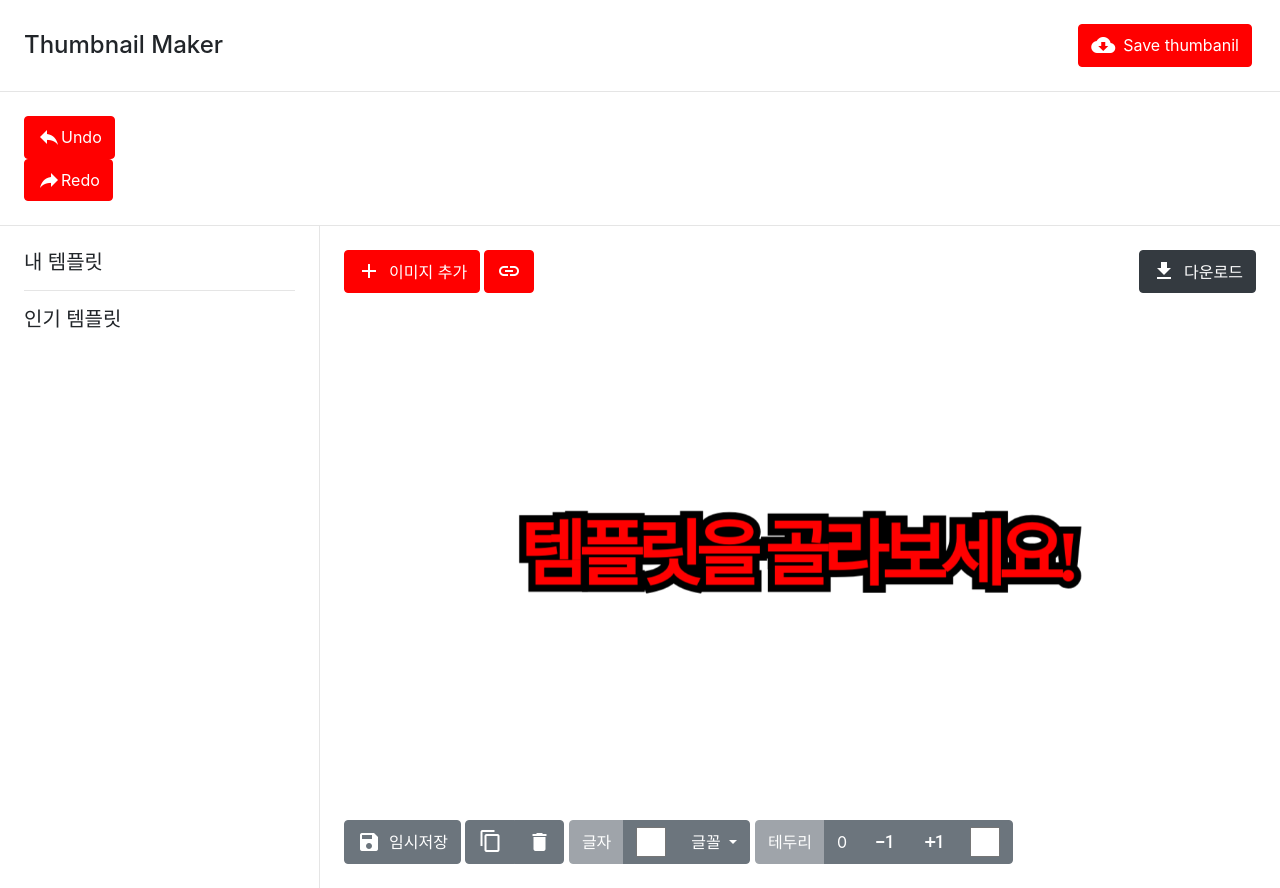
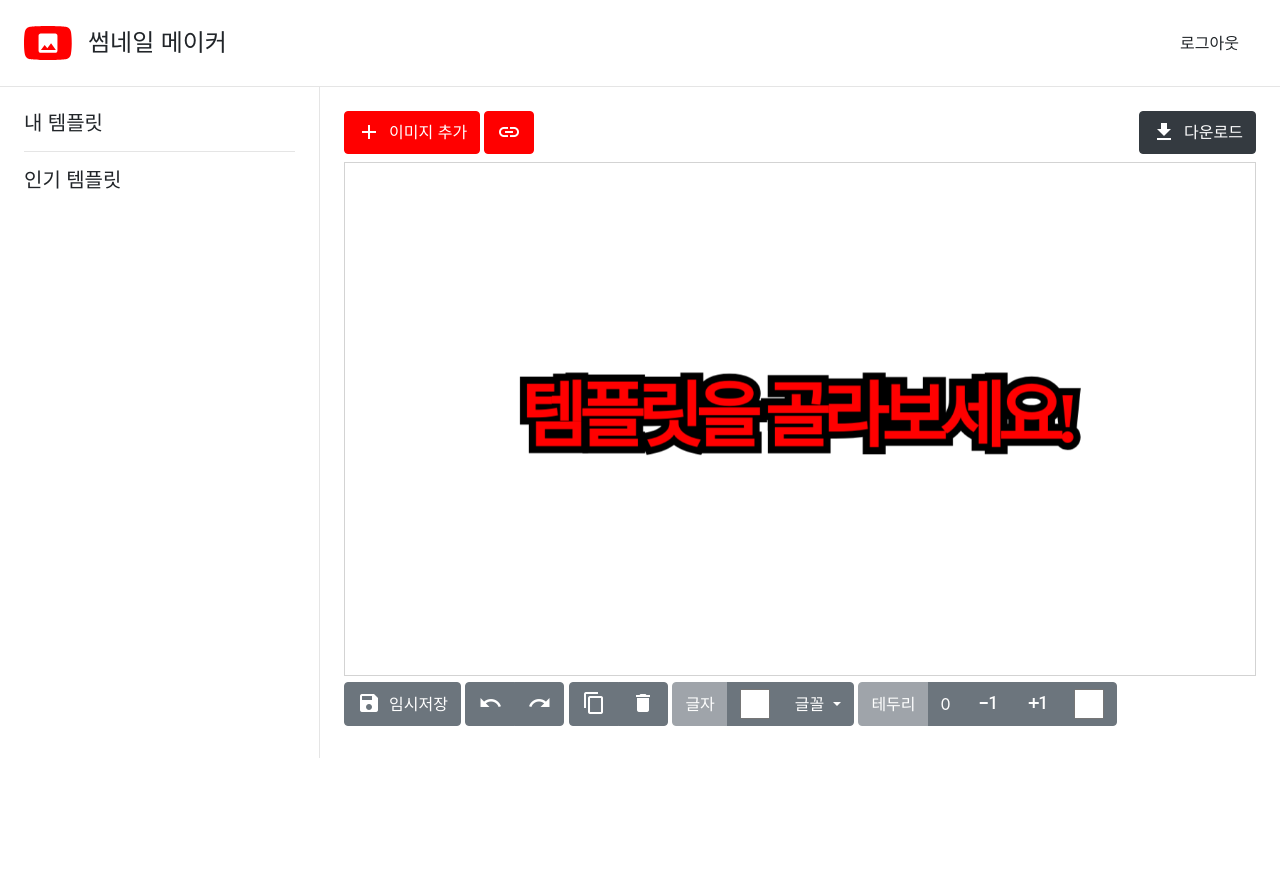
Before and after one commit to twins1040/ThumbnailCanvas, a Django app: page / in a window 1280 px wide. After the commit the page ends 758 px from the top, so only its background shows below. Run offline with Django 3.2, Linux system fonts and the light colour scheme; the visitor is signed in with stand-in values (Sample User, id 1); data comes from the database, SQL or seed files in the repository; data that the repository does not hold is empty; parts of the project's set-up code (start-up, migrations or seed data) failed here and were passed over; some libraries are stand-ins or nearby versions; some web fonts are replaced.

Commit message:
Revert "add editor navbar"
This reverts commit c04b212a3f0d68d920ffdf4591b43a6748019664.

```diff
--- a/fabricCanvas/templates/fabricCanvas/index.html
+++ b/fabricCanvas/templates/fabricCanvas/index.html
@@ -42,34 +42,20 @@
 
 
 	<nav class="bd-navbar">
-		<h4 class="m-0 d-inline">Thumbnail Maker</h4>
+		<img class="ic-big mr-3" src="{% static "img/youthumb.svg" %}">
+		<h4 class="bd-title d-inline">썸네일 메이커</h4>
 
 		<div class="btn-group ml-auto">
 			<!-- 로그인 -->
 			<div class="mr-1">
 				{% if user.is_authenticated %}
-					<a class="btn btn-with-icon btn-primary color-white mb-0" id="switch-user" data-user="true">
-						<i>cloud_download</i> Save thumbanil</a>
+					<a class="btn btn-link mb-0" id="switch-user" data-user="true">로그아웃</a>
 				{% else %}
-					<a class="btn btn-with-icon btn-primary color-white mb-0" id="switch-user" data-user="false">
-						<i>cloud_download</i> Save thumbanil</a>
+					<a class="btn btn-link mb-0" id="switch-user" data-user="false">로그인</a>
 				{% endif %}
 				<input type="file" id="imgLoader" class="hide-input"/>
 			</div>
 		</div>
-	</nav>
-	<nav class="bd-navbar">
-		<div>
-			<button id="btn-undo" class="btn btn-primary btn-icon">
-				<i >reply</i>
-				<span>Undo</span>
-			</button>
-			<button id="btn-undo" class="btn btn-primary btn-icon">
-				<i class="y-flip">reply</i>
-				<span>Redo</span>
-			</button>
-		</div>
-
 	</nav>
 
 	<div class="container-fluid">
@@ -103,7 +89,7 @@
 				</div>
 
 				<div class="block-canvas transition">
-					<canvas id="myCanvas" class="canvas-artboard sticky-header b-1">
+					<canvas id="myCanvas" class="canvas-artboard sticky-header">
 						Your browser does not support the canvas element
 					</canvas>
 				</div>
@@ -118,6 +104,15 @@
 						</label>
 					</div>
 
+					<!-- 콤포넌트 제어 -->
+					<div class="btn-group" role="group" aria-label="Basic example">
+						<button class="btn btn-secondary" id="btn-undo">
+							<i >undo</i>
+						</button>
+						<button class="btn btn-secondary" id="btn-redo">
+							<i >redo</i>
+						</button>
+					</div>
 					<!-- 콤포넌트 제어 -->
 					<div class="btn-group" role="group" aria-label="Basic example">
 						<button class="btn btn-secondary" id="btn-copy" alt="ctr+c">
--- a/static/bypass/custom.css
+++ b/static/bypass/custom.css
@@ -2,9 +2,9 @@
 .hide {
 	display: none;
 }
-/* #myCanvas {
+#myCanvas {
 	border:1px solid #d3d3d3;
-} */
+}
 .canvas-container,
 .lower-canvas,
 .upper-canvas {
@@ -39,6 +39,16 @@
 .bd-content {
 	padding: 1.5rem;
 }
+/* #imgLoader {
+	width: 200px;
+} */
+/* .img-loader label {
+	display: inline-block; padding: .75em 1rem; color: white; font-size: inherit; line-height: normal; vertical-align: middle;
+	background-color: #ff0000;
+	cursor: pointer; border: 1px solid #ebebeb;
+	border-bottom-color: #e2e2e2; border-radius: .25em;
+	margin-bottom: 0;
+} */
 
 .hide-input {
 	position: absolute;
@@ -50,17 +60,47 @@
 	clip:rect(0,0,0,0);
 	border: 0;
 }
-
+.ic-big {
+	width: 48px;
+}
+.ic-add-photo {
+	color: white;
+	width: 24px;
+	position: relative;
+	top: 2px;
+	margin-top: -0.5rem;
+}
 .canvas-tool .btn {
 	height: 44px;
 }
+.bd-title {
+	margin: 0 !important;
+}
+.btn-primary {
+	background-color: #ff0000;
+	border-color: #ff0000;
+}
+.btn-primary:hover, .btn-primary:not(:disabled):not(.disabled).active, .btn-primary:not(:disabled):not(.disabled):active, .show>.btn-primary.dropdown-toggle {
+	background-color: #cc0000;
+	border-color: #cc0000;
+}
+.btn-tool {
 
-
-
-
-
-/*================ Color ================*/
-
+}
+.color-group {
+	display: flex;
+	align-items: flex-start;
+	padding: 1rem;
+	/* background-color: #fbfbfb;
+	border: 1px solid #ebebeb; */
+}
+.color-chip {
+	width: 2rem;
+	height: 2rem;
+	/* border-radius: 2px; */
+	display: inline-block;
+	/* margin-right: 2px; */
+}
 .red { background-color: red; }
 .orange { background-color: orange; }
 .yellow { background-color: yellow; }
@@ -89,8 +129,9 @@
 .b-gray { border: 2px solid gray; }
 .b-brown { border: 2px solid brown; }
 
-
-/*================ Buttons ================*/
+.canvas-tool > .btn-group {
+	margin-bottom: 0.5rem;
+}
 .btn-with-icon,
 .btn-icon {
 	display: flex;
@@ -99,24 +140,12 @@
 .btn-with-icon i {
 	margin-right: 0.5rem;
 }
-.btn-primary {
-	background-color: #ff0000;
-	border-color: #ff0000;
+.page-header {
+
 }
-.btn-primary:hover, .btn-primary:not(:disabled):not(.disabled).active, .btn-primary:not(:disabled):not(.disabled):active, .show>.btn-primary.dropdown-toggle {
-	background-color: #cc0000;
-	border-color: #cc0000;
-}
-
-/* transition */
 .transition {
 	transition: all 2s ease ;
 }
-.y-flip {
-	-webkit-transform: scaleX(-1);
-	transform: scaleX(-1);
-}
-
 .sticky-header {
 	position: fixed;
 	top: 0;
```
